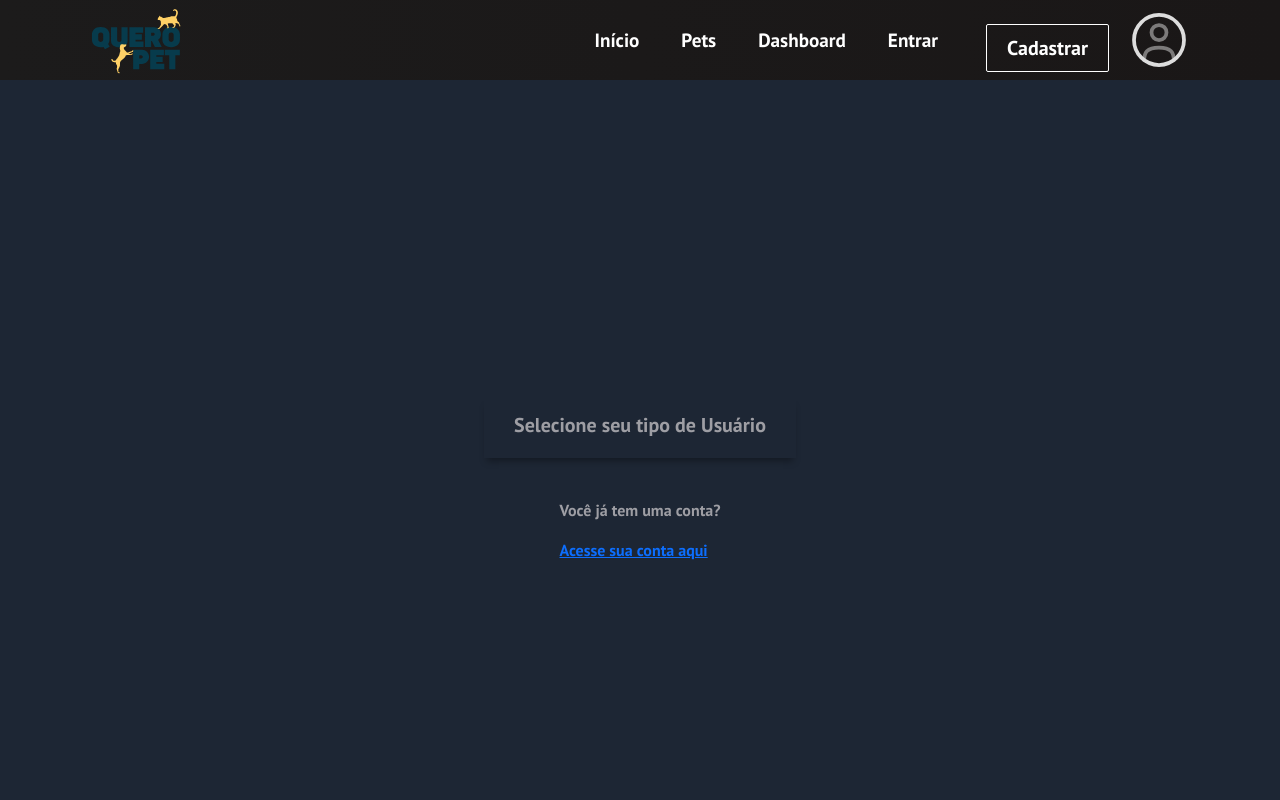
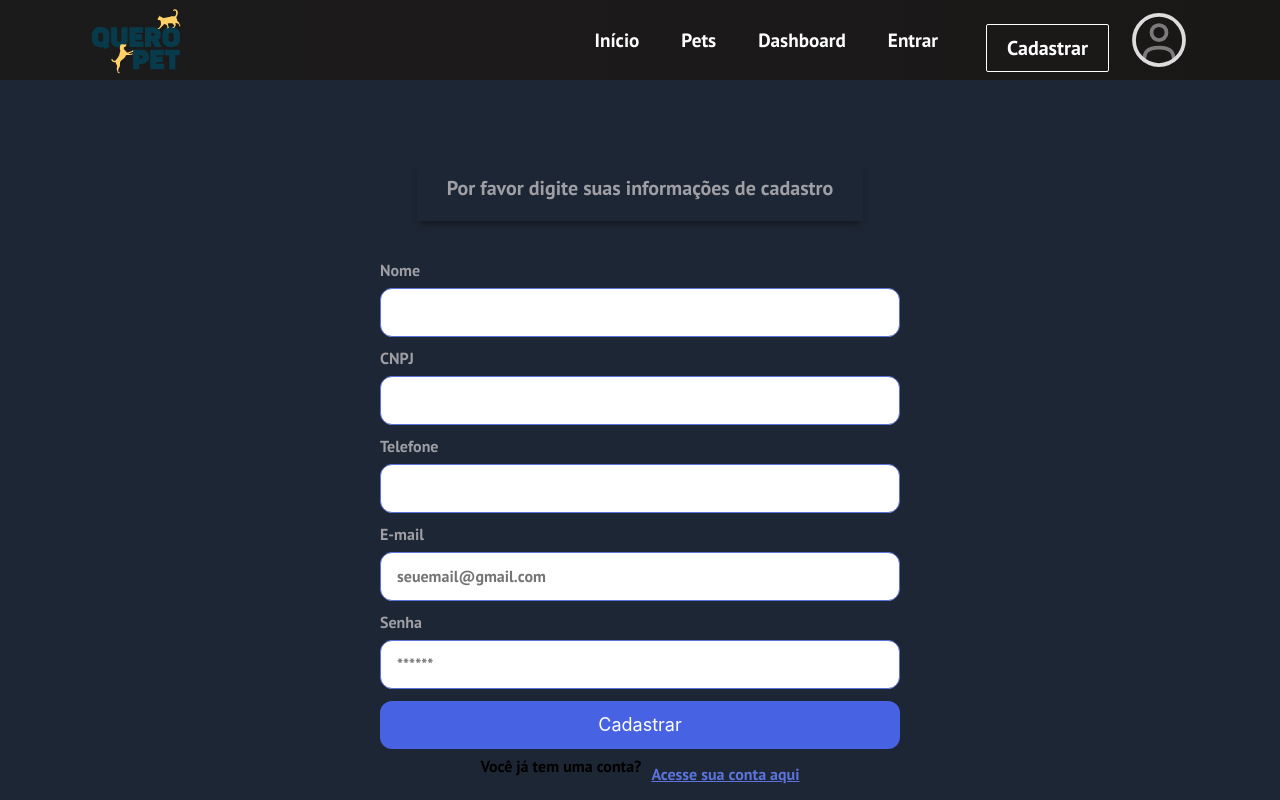
Before and after one commit to Rodrigobrit08t/Quero-Pet-Frontend, a React (Create React App) app: page /Cadastrar in a window 1280 px wide. Shown: the top 800 px of the page. Built offline with nearby package versions, Linux system fonts and the light colour scheme.

Commit message:
Atualizando página de cadastro

```diff
--- a/src/components/pages/Login/Cadastrar.js
+++ b/src/components/pages/Login/Cadastrar.js
@@ -5,19 +5,99 @@ import './Entrar.css';
 
 function Cadastrar() {
 
+    const [email, setEmail] = useState("");
+    const [password, setPassword] = useState("");
+    const [name, setName] = useState("");
+    const [cnpj, setCNPJ] = useState("");
+    const [phone, setPhone] = useState("");
+    //const [description, setDescription] = useState("");
+
+    /*
+    const [createUserWithEmailAndPassword, user, loading, error] =
+      useCreateUserWithEmailAndPassword(auth);
+
+    function handleSignOut(e) {
+      e.preventDefault();
+      createUserWithEmailAndPassword(email, password);
+    }
+
+    if (loading) {
+      return <p>carregando...</p>;
+    }
+    */
+
     return (
         <div>
-      <div className='container'>
+            <div className="container">
                 <header className="header">
-          <span>Selecione seu tipo de Usuário</span>
+                    <span>Por favor digite suas informações de cadastro</span>
                 </header>
-        <div className='choose-container'>
 
+                <form>
+
+                    <div className="inputContainer">
+                        <label htmlFor="name">Nome</label>
+                        <input
+                            type="text"
+                            name="name"
+                            id="name"
+                            placeholder=""
+                            onChange={(e) => setName(e.target.value)}
+                        />
                     </div>
+
+                    <div className="inputContainer">
+                        <label htmlFor="cnpj">CNPJ</label>
+                        <input
+                            type="text"
+                            name="cnpj"
+                            id="cnpj"
+                            placeholder=""
+                            onChange={(e) => setCNPJ(e.target.value)}
+                        />
+                    </div>
+
+                    <div className="inputContainer">
+                        <label htmlFor="phone">Telefone</label>
+                        <input
+                            type="tel"
+                            name="phone"
+                            id="phone"
+                            placeholder=""
+                            onChange={(e) => setPhone(e.target.value)}
+                        />
+                    </div>
+
+                    <div className="inputContainer">
+                        <label htmlFor="email">E-mail</label>
+                        <input
+                            type="text"
+                            name="email"
+                            id="email"
+                            placeholder="seuemail@gmail.com"
+                            onChange={(e) => setEmail(e.target.value)}
+                        />
+                    </div>
+
+                    <div className="inputContainer">
+                        <label htmlFor="password">Senha</label>
+                        <input
+                            type="password"
+                            name="password"
+                            id="password"
+                            placeholder="******"
+                            onChange={(e) => setPassword(e.target.value)}
+                        />
+                    </div>
+
+                    <button /*onClick={handleSignOut}*/ className="button">
+                        Cadastrar
+                    </button>
                     <div className="footer">
                         <p>Você já tem uma conta?</p>
                         <Link to="/Entrar">Acesse sua conta aqui</Link>
                     </div>
+                </form>
             </div>
         </div>
     )
```
Lines whose indentation alone changed are shown as unchanged.
